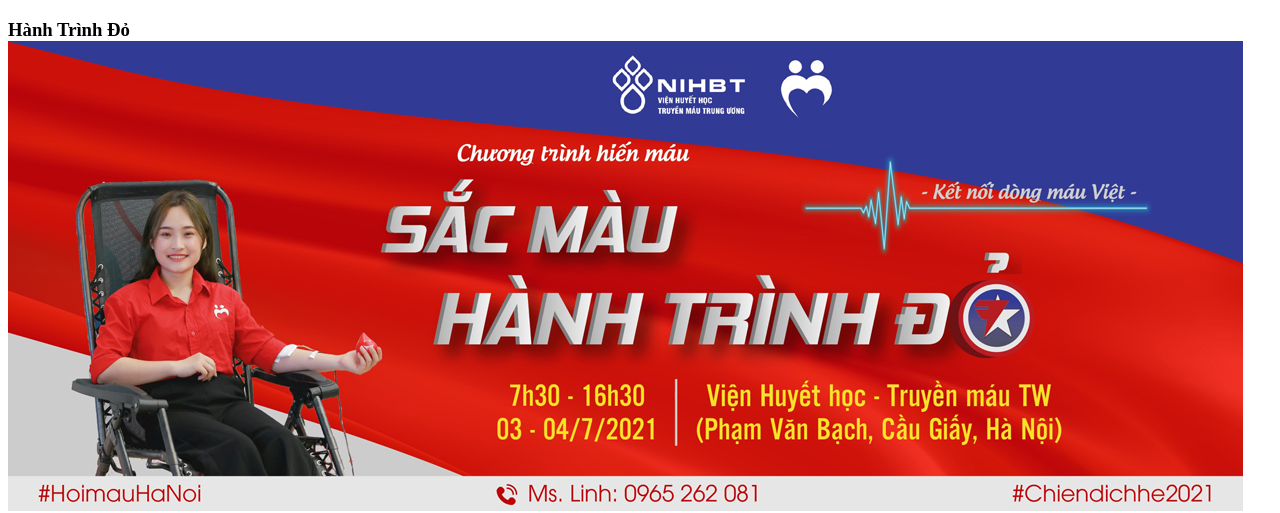
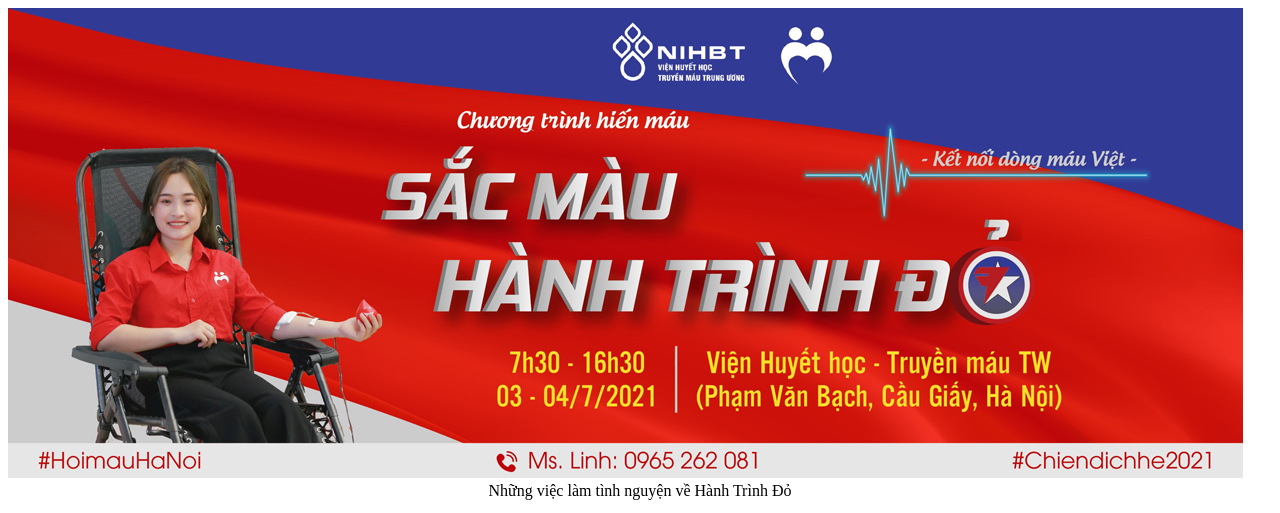
Before and after one commit to DangHuyen123/Huyen-Huyen, a plain HTML site: page index.html in a window 1280 px wide. Shown: the top 513 px of the page. Drawn offline with Linux system fonts and the light colour scheme.

Commit message:
Update index.html

```diff
--- a/index.html
+++ b/index.html
@@ -4,7 +4,6 @@
 <title>Page Title</title>
 </head>
 <body>
-<h3>Hành Trình Đỏ</h>
 <image src="image/hanhtrinhdo.jpg">
 <center>Những việc làm tình nguyện về Hành Trình Đỏ</center>
 <h1>Lịch sử hình thành</h1>
```
